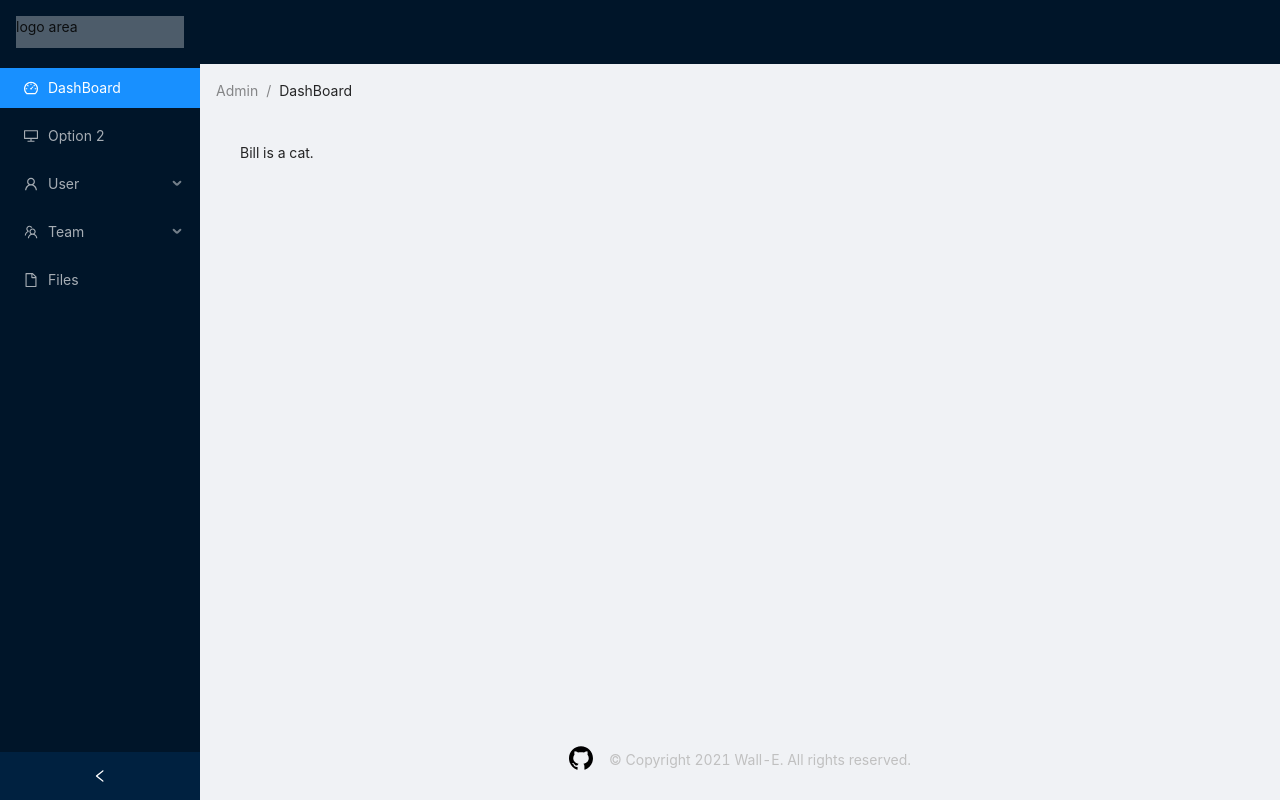
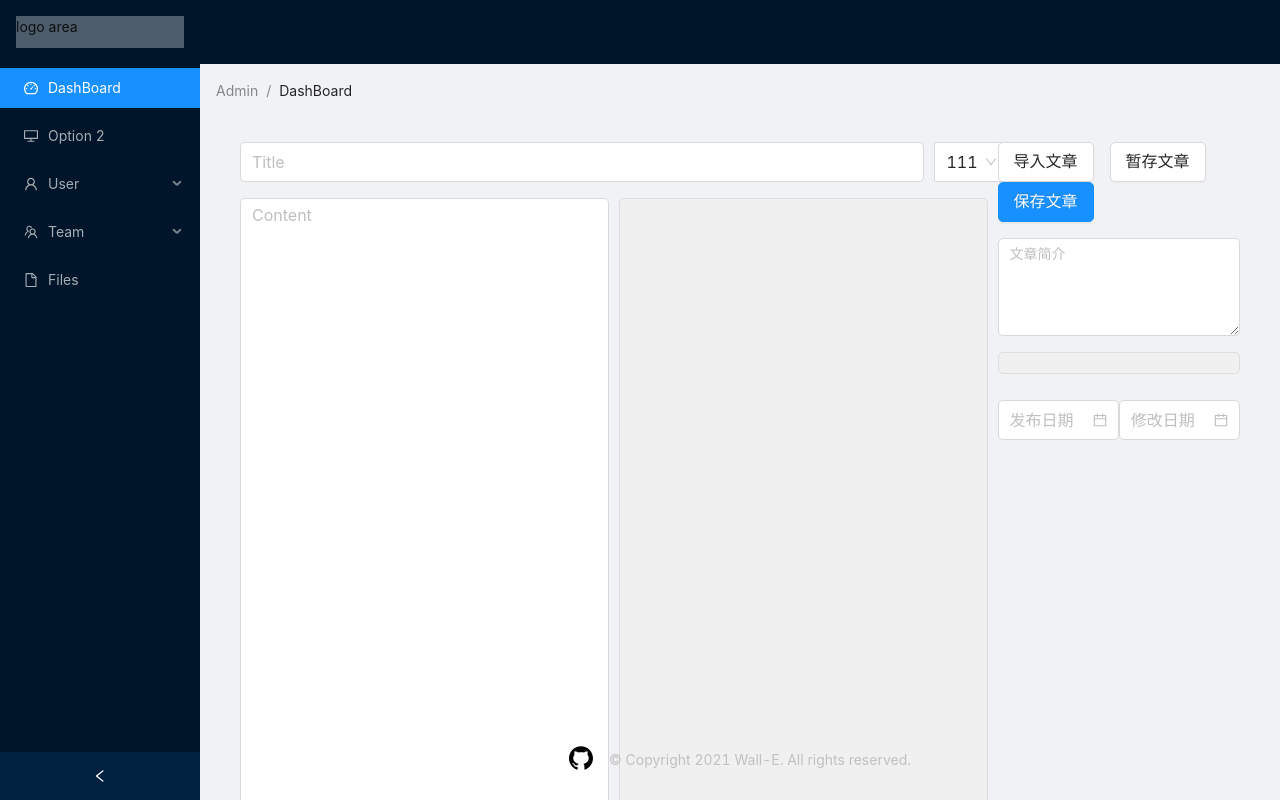
Before and after one commit to renqi1996/BlogAdmin, a React (Create React App) app: page /index in a window 1280 px wide. Shown: the top 800 px of the page. Built offline with nearby package versions, Linux system fonts and the light colour scheme.

Commit message:
feat: support markdown editer and preview;

```diff
--- a/package.json
+++ b/package.json
@@ -8,11 +8,13 @@
     "@testing-library/react": "^11.1.0",
     "@testing-library/user-event": "^12.1.10",
     "@types/jest": "^26.0.20",
+    "@types/marked": "^1.2.1",
     "@types/node": "^14.14.21",
     "@types/react": "^17.0.0",
     "@types/react-dom": "^17.0.0",
     "@types/react-router-dom": "^5.1.7",
     "antd": "^4.10.2",
+    "marked": "^1.2.7",
     "react": "^17.0.1",
     "react-dom": "^17.0.1",
     "react-router-dom": "^5.2.0",
--- /dev/null
+++ b/src/pages/article/addArticle.tsx
@@ -0,0 +1,156 @@
+import React, { useState } from 'react';
+import marked from 'marked';
+import '../../static/css/article/addArticle.css';
+import { Row, Col, Input, Select, Button, DatePicker } from 'antd';
+
+const { Option } = Select;
+const { TextArea } = Input;
+
+const AddArticle: React.FC<{}> = () => {
+
+  const [articleID, setArticleID] = useState<number>(0); // 文章ID，0-新增 非0-编辑
+  const [articleTitle, setArticleTitle] = useState<string>(''); // 文章标题
+  const [articleContent, setArticleContent] = useState<string>(''); // 文章内容
+  const [mdContent, setMdContent] = useState<string>(''); // markdown 编辑内容
+  const [introductionMD, setIntroductionMd] = useState<string>(''); // 文章简介
+  const [introductionHtml, setIntroductionHtml] = useState<string>(''); // 文章简介预览
+  const [createDate, setCreateDate] = useState<string>(''); // 文章发布日期
+  const [updateDate, setUpdateDate] = useState<string>(''); // 文章更新日期
+  const [typeInfo, setTypeInfo] = useState<Array<number>>([]); // 文章类型
+  const [selectedType, setSelectedType] = useState<number>(1); // 文章类型
+
+  marked.setOptions({
+    renderer: new marked.Renderer(),
+    gfm: true,
+    pedantic: false,
+    sanitize: false,
+    breaks: true,
+    smartLists: true,
+    smartypants: false,
+  });
+
+  const ContenChange = (e: any): void => {
+    setArticleContent(e.target.value);
+    let html = marked(e.target.value);
+    setMdContent(html);
+  };
+
+  const IntroductionChange = (e: any): void => {
+    setIntroductionMd(e.target.value);
+    let html = marked(e.target.value);
+    setIntroductionHtml(html);
+  }
+
+  return <div>
+    <Row gutter={10}>
+      <Col span={18}>
+        <Row gutter={10}>
+          <Col span={22}>
+            <Input
+              placeholder="Title"
+              size="large"
+              className="radious"
+            />
+          </Col>
+          <Col span={2}>
+            <Select
+              defaultValue="1"
+              size="large"
+              className="radious"
+            >
+              <Option value="1">111</Option>
+              <Option value="2">222</Option>
+            </Select>
+          </Col>
+        </Row>
+
+        <Row gutter={10} style={{ marginTop: '1rem' }}>
+          <Col span={12}>
+              <TextArea
+                className="markdown-content radious"
+                rows={35}
+                placeholder="Content"
+                onChange={(e): void => {
+                  ContenChange(e);
+                }}
+              />
+          </Col>
+          <Col span={12}>
+            <div className="show-html"
+              dangerouslySetInnerHTML={{__html: mdContent}}
+            >
+            </div>
+          </Col>
+        </Row>
+      </Col>
+      <Col span={6}>
+
+        <Row>
+          <Col span={24}>
+            <Button
+              size="large"
+              className="radious"
+              style={{ marginRight: '1rem' }}
+            >
+              导入文章
+            </Button>
+            <Button
+              size="large"
+              className="radious"
+              style={{ marginRight: '1rem' }}
+            >
+              暂存文章
+            </Button>
+            <Button
+              size="large"
+              type="primary"
+              className="radious"
+            >
+              保存文章
+            </Button>
+          </Col>
+
+          <Col span={24} style={{ marginTop: '1rem' }}>
+            <TextArea
+              rows={4}
+              placeholder="文章简介"
+              className="radious"
+              onChange={(e): void => {
+                IntroductionChange(e);
+              }}
+            ></TextArea>
+
+            <div
+              className="introduce-html"
+              dangerouslySetInnerHTML={{__html: introductionHtml}}
+              style={{ marginTop: '1rem' }}>
+
+            </div>
+          </Col>
+
+          <Col span={12} style={{ marginTop: '1rem' }}>
+            <div className="date-select">
+              <DatePicker
+                placeholder="发布日期"
+                size="large"
+                className="radious"
+              />
+            </div>
+          </Col>
+          <Col span={12} style={{ marginTop: '1rem' }}>
+            <div className="date-select">
+              <DatePicker
+                placeholder="修改日期"
+                size="large"
+                className="radious"
+              />
+            </div>
+          </Col>
+        </Row>
+
+      </Col>
+    </Row>
+  </div>;
+};
+
+export default AddArticle;
--- a/src/pages/index.tsx
+++ b/src/pages/index.tsx
@@ -1,15 +1,17 @@
 import { Layout, Menu, Breadcrumb, Row } from 'antd';
 import {
   DesktopOutlined,
-  PieChartOutlined,
   DashboardOutlined,
   FileOutlined,
   TeamOutlined,
   UserOutlined,
 } from '@ant-design/icons';
 import React ,{ useState } from 'react';
+import { Route } from 'react-router-dom';
 import '../static/css/index.css';
 import Footer from '../components/GlobalFooter/index';
+import AddArticle from './article/addArticle';
+
 
 const Index: React.FC <{}> = () => {
   const { Header, Content, Sider } = Layout;
@@ -73,7 +75,10 @@ const Index: React.FC <{}> = () => {
             <Breadcrumb.Item>DashBoard</Breadcrumb.Item>
           </Breadcrumb>
           <div className="site-layout-background" style={{ padding: 24, minHeight: 360 }}>
-            Bill is a cat.
+            <div>
+              <Route path="/index/" exact component={AddArticle}>
+              </Route>
+            </div>
           </div>
         </Content>
         <Row align="middle" justify="center">
--- /dev/null
+++ b/src/static/css/article/addArticle.css
@@ -0,0 +1,99 @@
+.markdown-content{
+  font-size:16px !important;
+  max-height: 745px;
+}
+.show-html{
+  padding:10px;
+  border:1px solid #ddd;
+  border-radius: 5px;
+  font-size:16px;
+  height: 745px;
+  background-color: #f0f0f0;
+  overflow: auto;
+}
+
+.show-html h1{
+  font-size:30px;
+}
+
+.show-html h2{
+  font-size:28px;
+  border-bottom: 1px solid #cbcbcb;
+}
+.show-html h3{
+  font-size:24px;
+}
+
+.show-html pre{
+  display: block;
+  background-color: #f0f0f0;
+  padding: 5px;
+  border-radius: 5px;
+}
+.show-html pre>code{
+  color: #000;
+  background-color: #f0f0f0;
+}
+.show-html code {
+  background-color: #fff5f5;
+  padding: 5px 10px;
+  border-radius: 5px;
+  margin: 0px 3px;
+  color: #ff502c;
+}
+.show-html blockquote{
+  border-left:4px solid #cbcbcb ;
+  padding: 10px 10px 10px 30px;
+  background-color: #f8f8f8;
+}
+.introduce-html{
+  padding:10px;
+  border:1px solid #ddd;
+  border-radius: 5px;
+  font-size:16px;
+
+  background-color: #f0f0f0;
+}
+
+
+.introduce-html h1{
+  font-size:30px;
+}
+
+.introduce-html h2{
+  font-size:28px;
+  border-bottom: 1px solid #cbcbcb;
+}
+.introduce-html h3{
+  font-size:24px;
+}
+
+.introduce-html pre{
+  display: block;
+  background-color: #f0f0f0;
+  padding: 5px;
+  border-radius: 5px;
+}
+.introduce-html pre>code{
+  color: #000;
+  background-color: #f0f0f0;
+}
+.introduce-html code {
+  background-color: #fff5f5;
+  padding: 5px 10px;
+  border-radius: 5px;
+  margin: 0px 3px;
+  color: #ff502c;
+}
+.introduce-html blockquote{
+  border-left:4px solid #cbcbcb ;
+  padding: 10px 10px 10px 30px;
+  background-color: #f8f8f8;
+}
+.date-select{
+  margin-top:10px;
+}
+
+.radious {
+  border-radius: 5px;
+}
```
Also changed, not shown: 2 other files (tests, documents, lock files or other folders).
